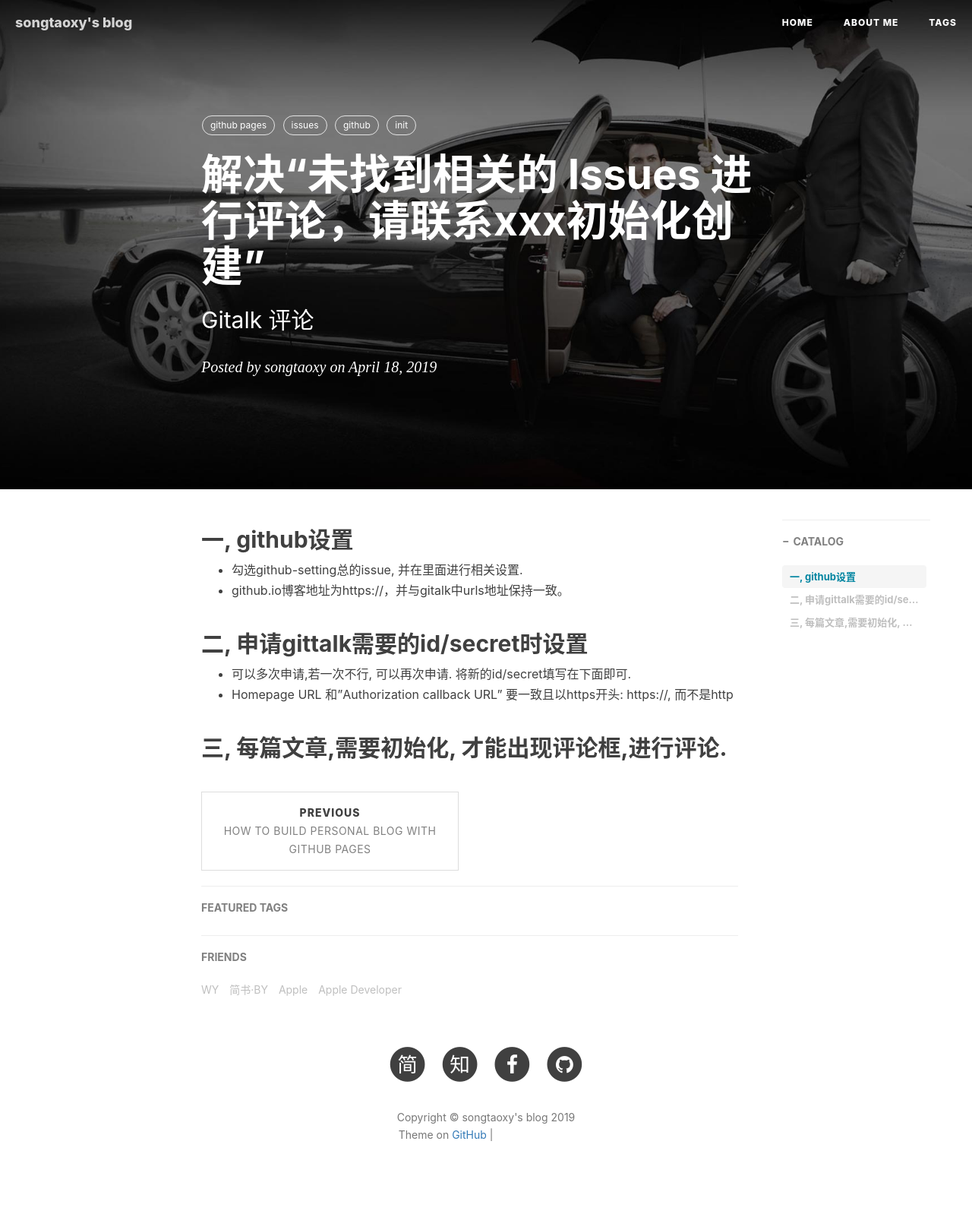
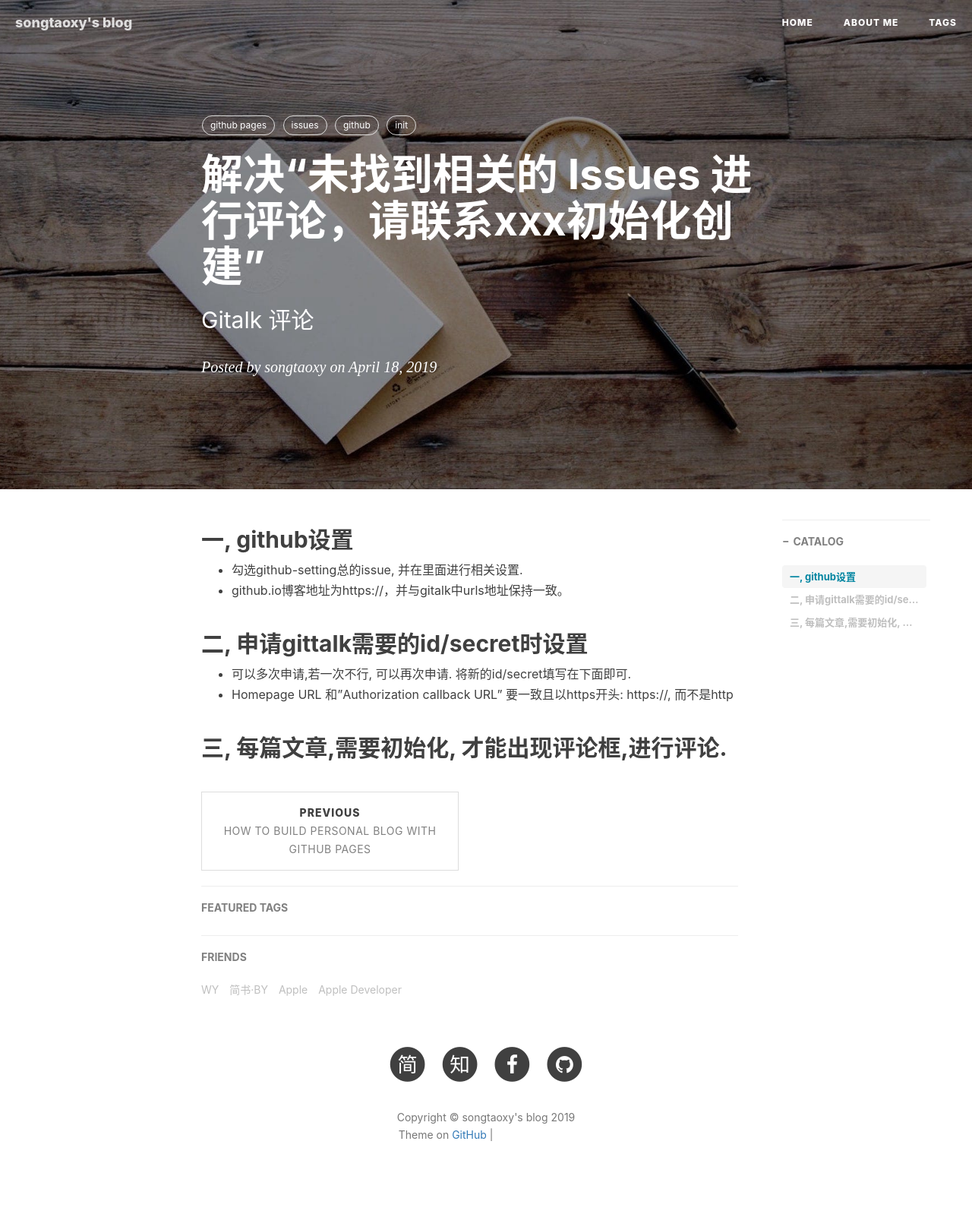
Before and after one commit to songtaoxy/songtaoxy.github.io, a Jekyll site: the page built from _posts/2019-04-18-解决“未找到相关的 Issues 进行评论，请联系xxx初始化创建”.md, in a window 1280 px wide. Shown: the whole page at 76% size. Built offline with Jekyll 4.4.1, drawn with Linux system fonts in a browser that asks for light colours; nearby versions of some CDN libraries; comment, search, counter and statistics services are not loaded; grey boxes are pictures that could not be loaded.

Commit message:
Update 2019-04-18-解决“未找到相关的 Issues 进行评论，请联系xxx初始化创建”.md

```diff
--- a/_posts/2019-04-18-解决“未找到相关的 Issues 进行评论，请联系xxx初始化创建”.md
+++ b/_posts/2019-04-18-解决“未找到相关的 Issues 进行评论，请联系xxx初始化创建”.md
@@ -4,7 +4,7 @@ title:      解决“未找到相关的 Issues 进行评论，请联系xxx初始
 subtitle:   Gitalk 评论
 date:       2019-04-18
 author:     songtaoxy
-header-img: img/post-bg-kuaidi.jpg
+header-img: img/post-bg-coffee.jpeg
 catalog: true
 tags:
     - github pages
```
